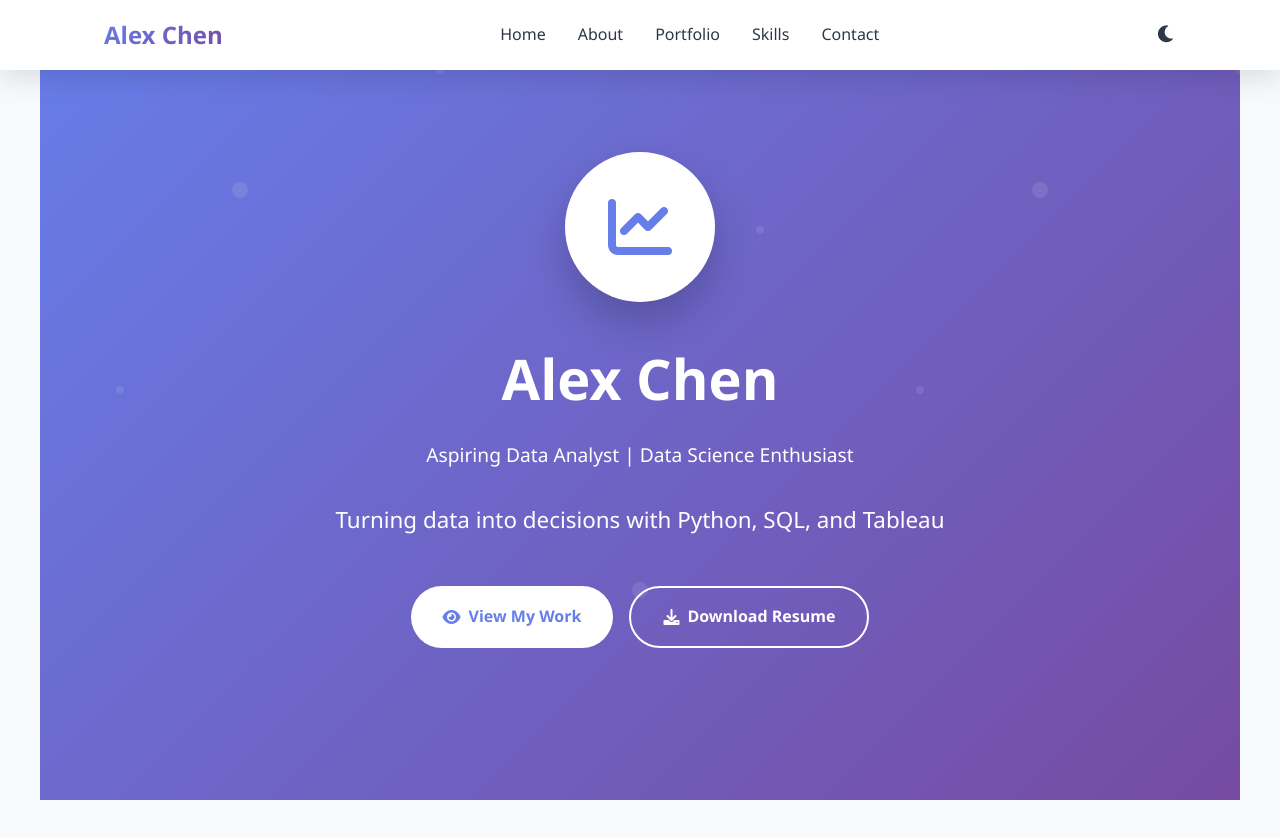
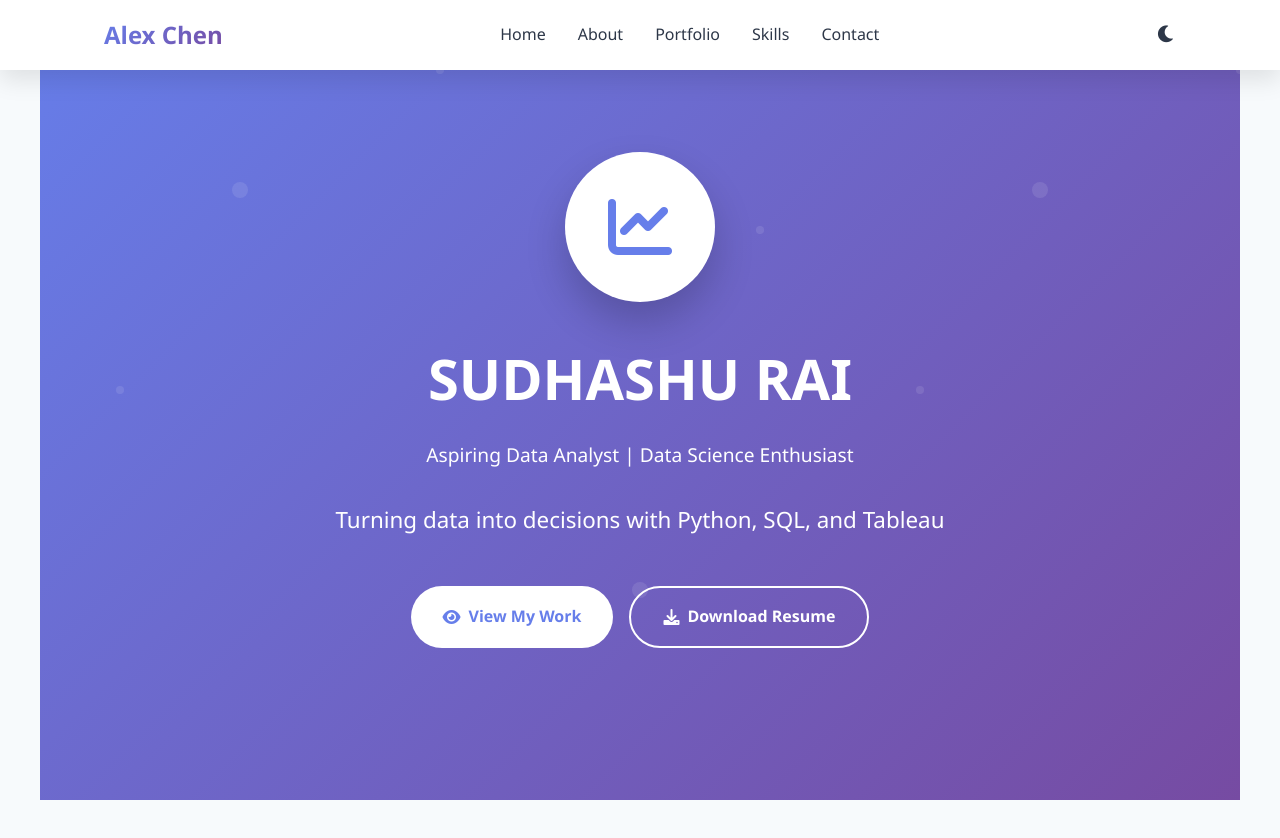
Before and after one commit to SudhanshuRaiGithub/sudhanshuraigithub.io, a plain HTML site: page index.html in a window 1280 px wide. Shown: the top 838 px of the page. Drawn offline with Linux system fonts and the light colour scheme.

Commit message:
Update index.html

```diff
--- a/index.html
+++ b/index.html
@@ -3,7 +3,7 @@
 <head>
     <meta charset="UTF-8">
     <meta name="viewport" content="width=device-width, initial-scale=1.0">
-    <title>Alex Chen - Aspiring Data Analyst</title>
+    <title>SUDHANSHU RAI - Aspiring Data Analyst</title>
     <meta name="description" content="Alex Chen - Aspiring Data Analyst turning data into decisions with Python, SQL, and Tableau">
     <meta property="og:title" content="Alex Chen - Data Analyst Portfolio">
     <meta property="og:description" content="Turning data into decisions with Python, SQL, and Tableau">
@@ -598,7 +598,7 @@
             <div class="hero-avatar">
                 <i class="fas fa-chart-line"></i>
             </div>
-            <h1>Alex Chen</h1>
+            <h1>SUDHASHU RAI</h1>
             <p>Aspiring Data Analyst | Data Science Enthusiast</p>
             <div class="hero-tagline">Turning data into decisions with Python, SQL, and Tableau</div>
             <div class="cta-buttons">
```
